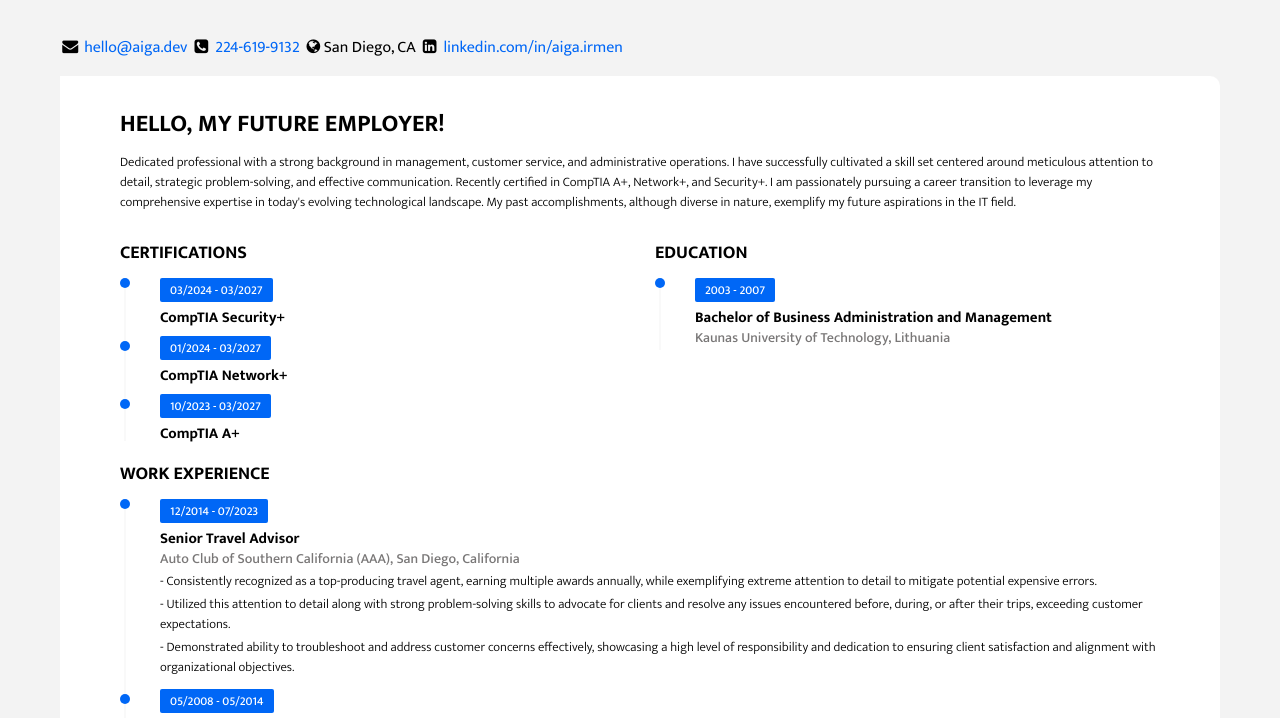
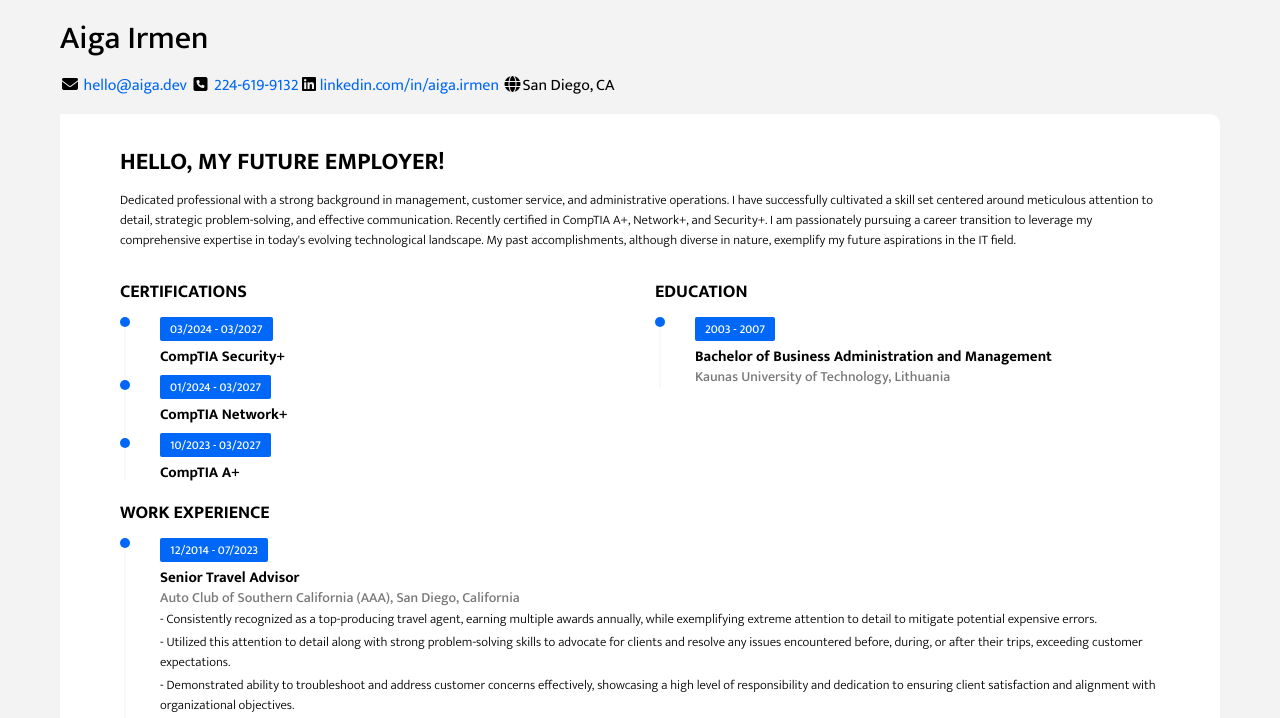
Before and after one commit to aishiux/wonderwoman, a plain HTML site: page index.html in a window 1280 px wide. Shown: the top 718 px of the page. Drawn offline with nearby package versions, Linux system fonts and the light colour scheme.

Commit message:
updated FontAwesom to latest version; added full name

```diff
--- a/index.html
+++ b/index.html
@@ -8,7 +8,7 @@
     <title>Aiga resume</title>
     <link href="https://fonts.googleapis.com/css?family=Mukta:300,400,500,600,700&display=swap" rel="stylesheet">
 
-    <link rel="stylesheet" href="https://cdnjs.cloudflare.com/ajax/libs/font-awesome/4.7.0/css/font-awesome.min.css">
+    <link rel="stylesheet" href="https://cdnjs.cloudflare.com/ajax/libs/font-awesome/6.5.1/css/all.min.css">
 
     <link rel="stylesheet" href="resume.css">
 
@@ -93,14 +93,17 @@
     <div class="my-information">
         <div class="row">
             <div class="col-12">
-            <p class="my-3">
-                <span class="no-wrap"><i class="fa fa-fw fa-envelope" aria-hidden="true"></i> <a href="mailto:hello@aiga.dev">hello@aiga.dev</a></span>
+                <h2 class="no-wrap">Aiga Irmen </h2>
 
-                <span class="no-wrap"><i class="fa fa-fw fa-phone-square" aria-hidden="true"></i> <a href="tel:+12246199132">224-619-9132</a> </span>
+                <p class="my-3">
+                    <span class="no-wrap"><i class="fa fa-fw fa-envelope" aria-hidden="true"></i> <a href="mailto:hello@aiga.dev">hello@aiga.dev</a></span>
 
-                <span class="no-wrap"><i class="fa fa-fw fa-globe" aria-hidden="true"></i>San Diego, CA </span>
+                    <span class="no-wrap"><i class="fa fa-fw fa-phone-square" aria-hidden="true"></i> <a href="tel:+12246199132">224-619-9132</a> </span>
 
-                <span class="no-wrap"><i class="fa fa-fw fa-linkedin-square" aria-hidden="true"></i> <a href="https://www.linkedin.com/in/aiga.irmen">linkedin.com/in/aiga.irmen</a></p></span>
+                    <span class="no-wrap"><i class="fa-brands fa-linkedin"></i> <a href="https://www.linkedin.com/in/aiga.irmen">linkedin.com/in/aiga.irmen</a></span>
+
+                    <span class="no-wrap"><i class="fa fa-fw fa-globe" aria-hidden="true"></i>San Diego, CA </span>
+                </p>
             </div>
         </div>
     </div>
```
